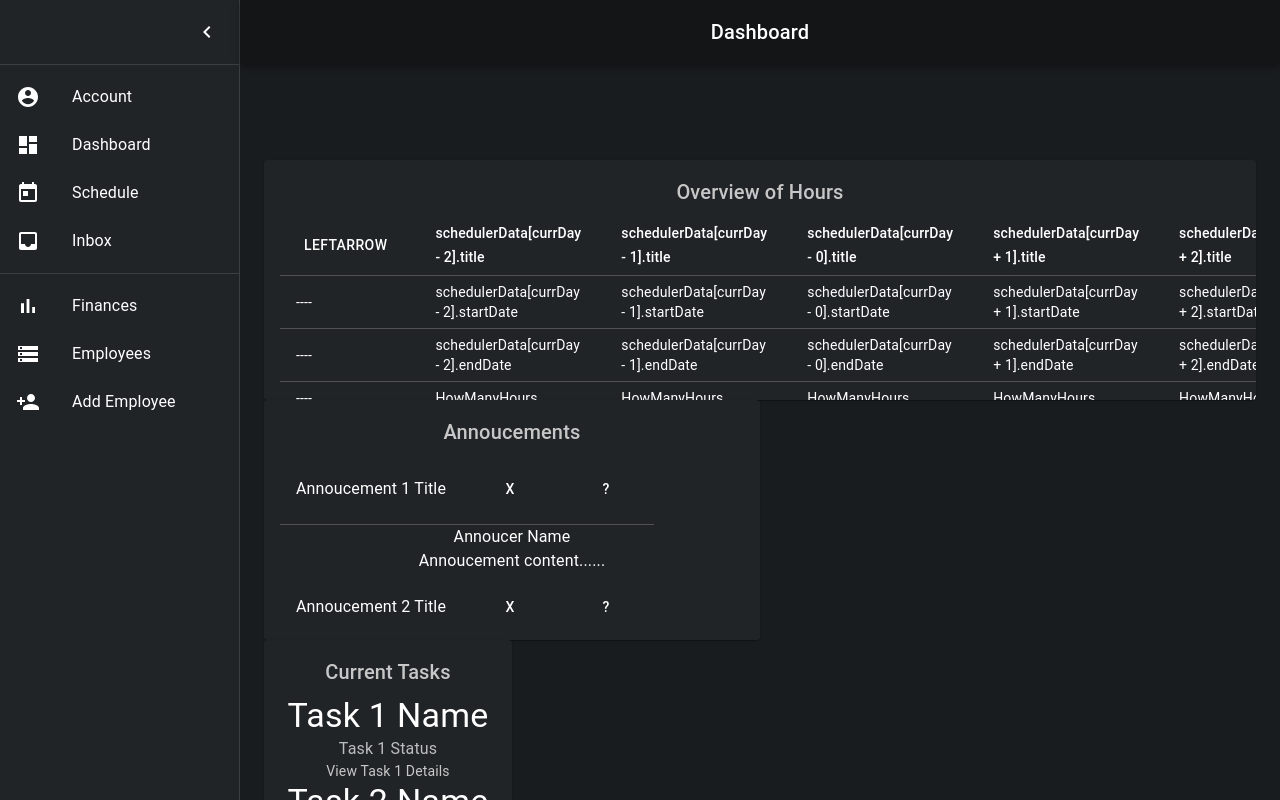
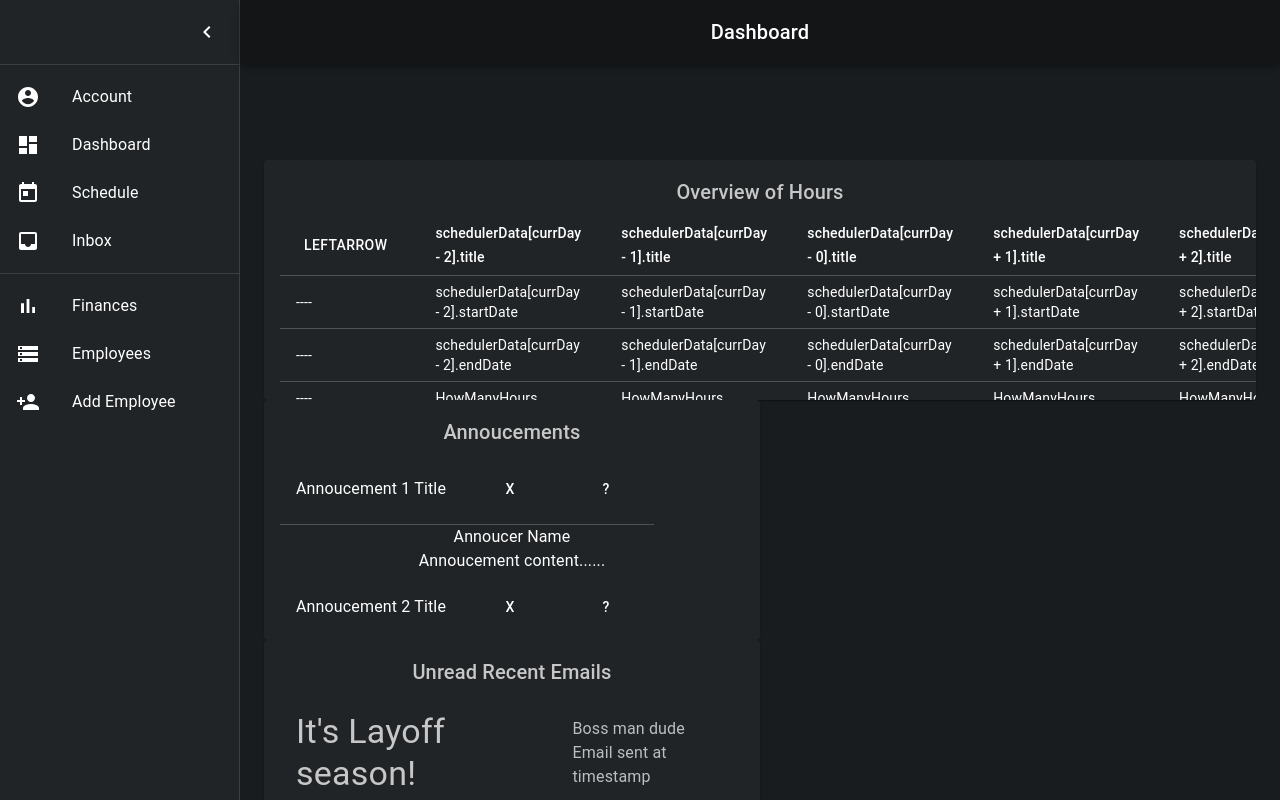
Before and after one commit to Nycarus/expendable-employees, a React (Create React App) app in the folder expendable-employees/client/: page /user in a window 1280 px wide. Built offline with nearby package versions, Linux system fonts and the light colour scheme.

Commit message:
Work on Dashboard Emails
On dashboard, changed from tasks to emails

Made dashboard emails a component

Started on dashboard emails layout

```diff
--- /dev/null
+++ b/expendable-employees/client/src/components/EmailDashboard.js
@@ -0,0 +1,124 @@
+import React from 'react';
+import Link from '@material-ui/core/Link';
+import { makeStyles, Button, Tab } from '@material-ui/core/';
+import { Container, Grid, Paper } from '@material-ui/core';
+import { Table, TableHead, TableBody, TableCell, TableRow, Typography } from '@material-ui/core';
+import Title from './Title';
+
+
+function preventDefault(event) {
+    event.preventDefault();
+}
+
+const useStyles = makeStyles((theme) => ({
+    root: {
+        display: 'flex',
+    },
+    toolbar: {
+        paddingRight: 24, // keep right padding when drawer closed
+    },
+    toolbarIcon: {
+        display: 'flex',
+        alignItems: 'center',
+        justifyContent: 'flex-end',
+        padding: '0 8px',
+        ...theme.mixins.toolbar,
+    },
+    appBar: {
+        zIndex: theme.zIndex.drawer + 1,
+        transition: theme.transitions.create(['width', 'margin'], {
+            easing: theme.transitions.easing.sharp,
+            duration: theme.transitions.duration.leavingScreen,
+        }),
+    },
+    menuButton: {
+        marginRight: 36,
+    },
+    menuButtonHidden: {
+        display: 'none',
+    },
+    title: {
+        flexGrow: 1,
+    },
+    drawerPaperClose: {
+        overflowX: 'hidden',
+        transition: theme.transitions.create('width', {
+            easing: theme.transitions.easing.sharp,
+            duration: theme.transitions.duration.leavingScreen,
+        }),
+        width: theme.spacing(7),
+        [theme.breakpoints.up('sm')]: {
+            width: theme.spacing(9),
+        },
+    },
+    appBarSpacer: theme.mixins.toolbar,
+    content: {
+        flexGrow: 1,
+        height: '100vh',
+        overflow: 'auto',
+    },
+    container: {
+        paddingTop: theme.spacing(4),
+        paddingBottom: theme.spacing(4),
+    },
+    paper: {
+        padding: theme.spacing(2),
+        display: 'flex',
+        overflow: 'auto',
+        flexDirection: 'column',
+    },
+    fixedHeight: {
+        height: 240,
+    },
+}));
+
+export default function EmailDashboard() {
+    const classes = useStyles();
+    return (
+        <React.Fragment>
+            <Title>Unread Recent Emails</Title>
+            <Table>
+                <TableBody>
+                    <TableRow>
+                        <TableCell>
+                            <Typography component="p" variant="h4">
+                                <Link color="secondary" href="#" onClick={preventDefault}>
+                                    It's Layoff season!
+                                </Link>
+                            </Typography>
+                        </TableCell>
+                        <TableCell>
+                            <Typography color="textSecondary" className={classes.depositContext}>
+                                Boss man dude
+                            </Typography>
+                            <Typography color="textSecondary" className={classes.depositContext}>
+                                Email sent at timestamp
+                            </Typography>
+                        </TableCell>
+                    </TableRow>
+                </TableBody>
+            </Table>
+            <Table>
+                <TableBody>
+                    <TableRow>
+                        <TableCell>
+                            <Typography component="p" variant="h4">
+                                <Link color="secondary" href="#" onClick={preventDefault}>
+                                    Generic Email Topic
+                                </Link>
+                            </Typography>
+                        </TableCell>
+                        <TableCell>
+                            <Typography color="textSecondary" className={classes.depositContext}>
+                                Generic Email Sender
+                            </Typography>
+                            <Typography color="textSecondary" className={classes.depositContext}>
+                                    Email sent at timestamp
+                            </Typography>
+                        </TableCell>
+                    </TableRow>
+                </TableBody>
+            </Table>
+        </React.Fragment>
+    )
+}
--- a/expendable-employees/client/src/pages/Dashboard.js
+++ b/expendable-employees/client/src/pages/Dashboard.js
@@ -7,6 +7,7 @@ import clsx from "clsx";
 import hoursOverview from "../components/hoursOverview";
 import Title from "../components/Title";
 import Annoucements from "../components/Annoucements";
+import EmailDashboard from "../components/EmailDashboard";
 
 //Hardcoded test data
 const schedulerData = [
@@ -214,28 +215,10 @@ export default function Dashboard() {
                         </Paper>
                     </Grid>
 
-                    {/* Tasks (todo?) */}
-                    <Grid item xs={12} md={4} lg={3}>
+                    {/* Emails */}
+                    <Grid item xs={12} md={12} lg={6}>
                         <Paper className={classes.paper}>
-                            <Title> Current Tasks</Title>
-                            <Typography component="p" variant="h4">Task 1 Name </Typography>
-                            <Typography color="textSecondary" className={classes.depositContext}>
-                                Task 1 Status
-                            </Typography>
-                            <div>
-                                <Link color="secondary" href="#" onClick={preventDefault}>
-                                    View Task 1 Details
-                                </Link>
-                            </div>
-                            <Typography component="p" variant="h4">Task 2 Name</Typography>
-                            <Typography color="textSecondary" className={classes.depositContext}>
-                                Task 2 Status
-                            </Typography>
-                            <div>
-                                <Link color="secondary" href="#" onClick={preventDefault}>
-                                    View Task 2 Details
-                                </Link>
-                            </div>
+                            <EmailDashboard></EmailDashboard>
                         </Paper>
                     </Grid>
 
```
